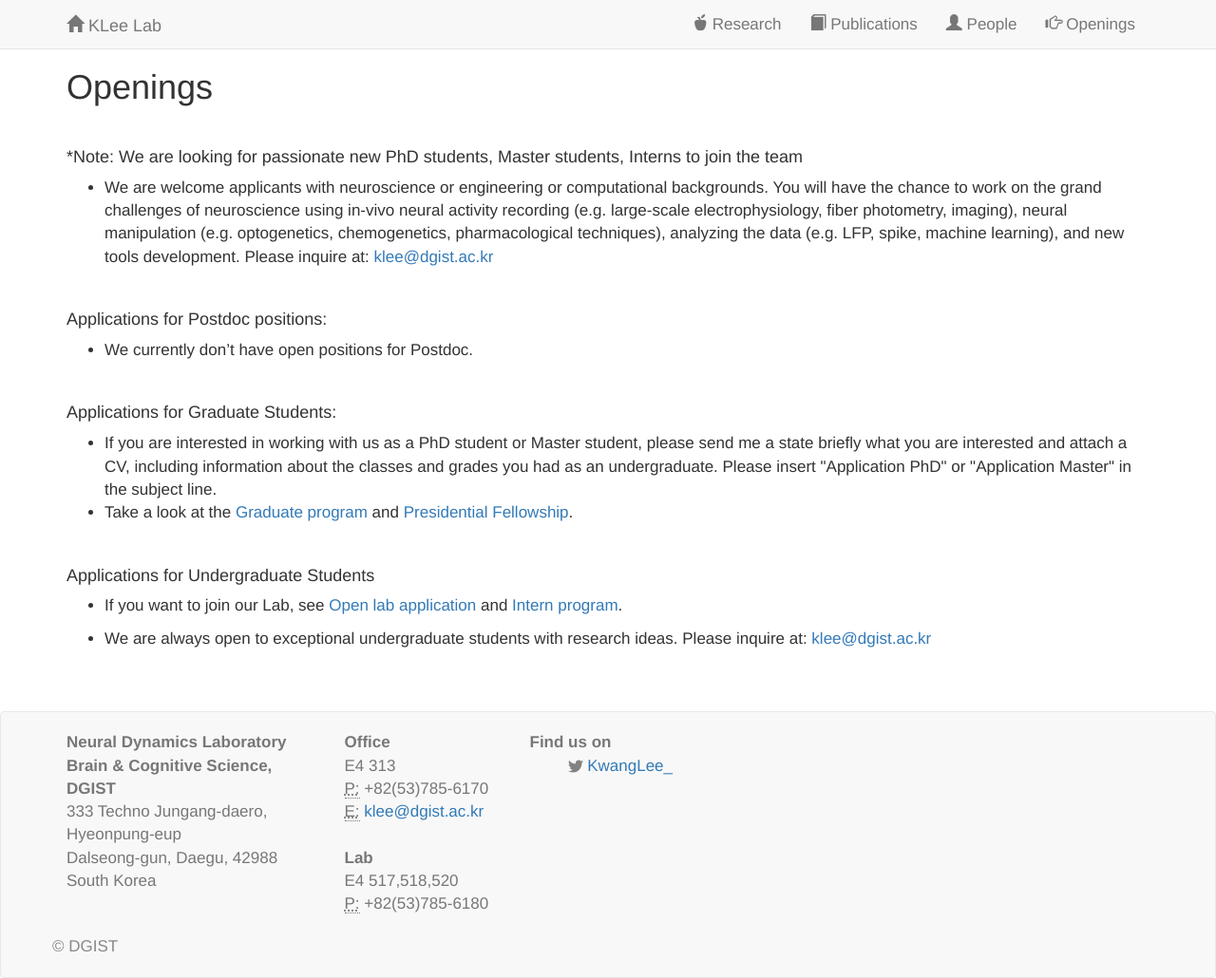
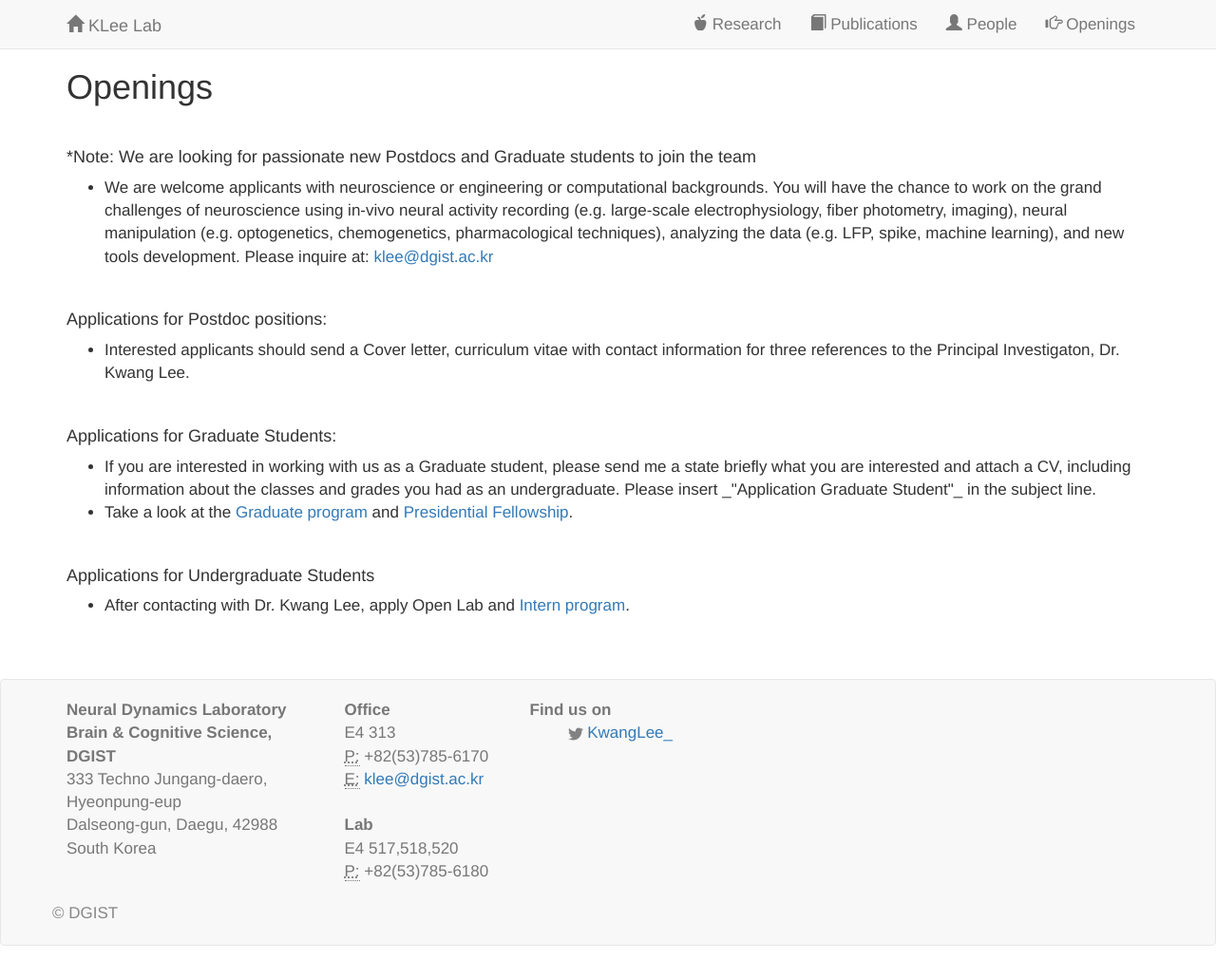
Before and after one commit to kleelab/kleelab.github.io, a Jekyll site: the page built from joinus.html, in a window 1280 px wide. Shown: the whole page at 95% size. Built offline with Jekyll 4.4.1, drawn with Linux system fonts in a browser that asks for light colours; nearby versions of some CDN libraries; a style sheet for code colours, icons or effects is not loaded; after the commit the page ends 996 px from its top, so only the background shows below that.

Commit message:
Update joinus.html

```diff
--- a/joinus.html
+++ b/joinus.html
@@ -7,7 +7,7 @@ layout: default
         <h1 class="joinus">    Openings</h1>
         <br>
 
-     <h4>*Note: We are looking for passionate new PhD students, Master students, Interns to join the team</h4>
+      <h4>*Note: We are looking for passionate new Postdocs and Graduate students to join the team</h4>
         <p>
      <ul>
      <li>
@@ -19,7 +19,7 @@ layout: default
         <p>
         <ul>
             <li>
-                We currently don’t have open positions for Postdoc.
+                Interested applicants should send a Cover letter, curriculum vitae with contact information for three references to the Principal Investigaton, Dr. Kwang Lee.
                 </p>
         </ul>
         <br>
@@ -28,7 +28,7 @@ layout: default
        <p>
        <ul>
      <li>
-         If you are interested in working with us as a PhD student or Master student, please send me a state briefly what you are interested and attach a CV, including information about the classes and grades you had as an undergraduate. Please insert "Application PhD" or "Application Master" in the subject line.
+         If you are interested in working with us as a Graduate student, please send me a state briefly what you are interested and attach a CV, including information about the classes and grades you had as an undergraduate. Please insert _"Application Graduate Student"_ in the subject line.
         <li>
         Take a look at the  <a href="https://www.dgist.ac.kr/gadm/">Graduate program</a> and <a href="https://www.dgist.ac.kr/gadm/html/sub03/0304.html">Presidential Fellowship</a>. </p>
       </ul>
@@ -38,9 +38,7 @@ layout: default
         <p>
         <ul>
             <li>
-                If you want to join our Lab, see <a href="https://www.dgist.ac.kr/gadm/html/sub03/0301.html"> Open lab application</a> and <a href="https://www.dgist.ac.kr/gadm/html/sub03/0303.html"> Intern program</a>. </p>
-            <li>
-                We are always open to exceptional undergraduate students with research ideas.  Please inquire at: <a href="mailto:klee@dgist.ac.kr">klee@dgist.ac.kr</a> </p>
+                After contacting with Dr. Kwang Lee, apply Open Lab <a href="https://www.dgist.ac.kr/gadm/html/sub03/0301.html"> </a> and <a href="https://www.dgist.ac.kr/gadm/html/sub03/0303.html"> Intern program</a>. </p>
         </ul>
         <br>
 
```
